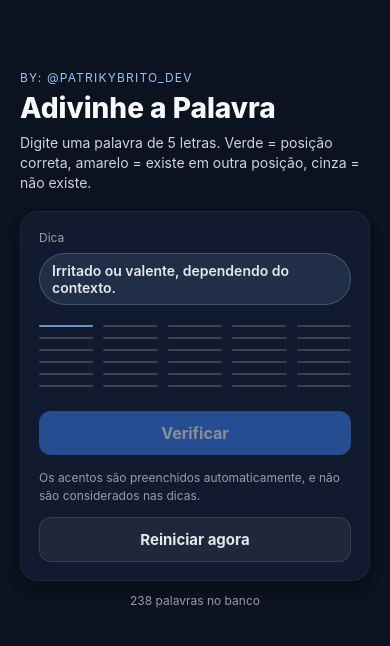
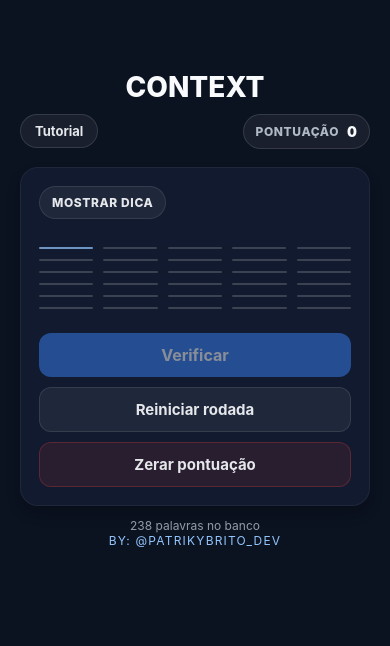
Before and after one commit to patriky1/context, a React Native app: screen /Context in a window 390 px wide. Shown: the top 646 px of the page. Built offline with nearby package versions, Linux system fonts and the light colour scheme.

Commit message:
update layout

```diff
--- a/package.json
+++ b/package.json
@@ -10,6 +10,7 @@
     "web": "expo start --web"
   },
   "dependencies": {
+    "@react-native-async-storage/async-storage": "2.2.0",
     "@react-navigation/native": "^7.1.28",
     "@react-navigation/stack": "^7.6.16",
     "expo": "~54.0.32",
--- a/screens/GameScreen.js
+++ b/screens/GameScreen.js
@@ -11,7 +11,9 @@ import {
   Animated,
   Easing,
   ScrollView,
+  Modal,
 } from "react-native";
+import AsyncStorage from "@react-native-async-storage/async-storage";
 
 import wordsData from "../assets/words.json";
 
@@ -29,6 +31,9 @@ const MAX_TRIES = 6;
 // ✅ animação mais lenta
 const FLIP_DURATION = 650;
 const FLIP_STAGGER = 130;
+
+// ✅ chave do storage
+const SCORE_KEY = "@adivinhe_a_palavra:score:v1";
 
 function buildEvaluation(guessRaw, answerRaw) {
   const guess = normalize(guessRaw);
@@ -102,14 +107,21 @@ const GameScreen = () => {
   const [selectedCol, setSelectedCol] = useState(0);
 
   // string derivada (para submit e validações)
-  const currentGuess = useMemo(
-    () => currentLetters.join(""),
-    [currentLetters]
-  );
+  const currentGuess = useMemo(() => currentLetters.join(""), [currentLetters]);
 
   const [attempts, setAttempts] = useState([]); // [{ guessRaw, evaluation }]
   const [message, setMessage] = useState("");
   const [done, setDone] = useState(false);
+
+  // ✅ dica controlada por botão
+  const [showHint, setShowHint] = useState(false);
+
+  // ✅ tutorial em modal
+  const [showTutorial, setShowTutorial] = useState(false);
+
+  // ✅ pontuação persistida
+  const [score, setScore] = useState(0);
+  const [scoreLoaded, setScoreLoaded] = useState(false);
 
   // ===== animação de flip (giro) por célula =====
   const flipsRef = useRef(
@@ -118,6 +130,31 @@ const GameScreen = () => {
     )
   );
   const isAnimatingRef = useRef(false);
+
+  // ✅ carrega pontuação ao abrir a tela
+  useEffect(() => {
+    let alive = true;
+    (async () => {
+      try {
+        const raw = await AsyncStorage.getItem(SCORE_KEY);
+        const n = raw != null ? Number(raw) : 0;
+        if (alive) setScore(Number.isFinite(n) ? n : 0);
+      } catch {
+        // se falhar, fica 0
+      } finally {
+        if (alive) setScoreLoaded(true);
+      }
+    })();
+    return () => {
+      alive = false;
+    };
+  }, []);
+
+  // ✅ salva pontuação sempre que mudar (após carregar o valor inicial)
+  useEffect(() => {
+    if (!scoreLoaded) return;
+    AsyncStorage.setItem(SCORE_KEY, String(score)).catch(() => {});
+  }, [score, scoreLoaded]);
 
   const pickRandomItem = useCallback(() => {
     if (!items.length) return null;
@@ -134,6 +171,7 @@ const GameScreen = () => {
     isAnimatingRef.current = false;
   }, []);
 
+  // ✅ resetRound NÃO zera score (score é do "jogo")
   const resetRound = useCallback(() => {
     const next = pickRandomItem();
     setCurrent(next);
@@ -142,9 +180,19 @@ const GameScreen = () => {
     setSelectedCol(0);
     setMessage("");
     setDone(false);
+    setShowHint(false);
     resetAnimations();
     Keyboard.dismiss();
   }, [pickRandomItem, resetAnimations]);
+
+  // ✅ reset geral (zera pontuação também)
+  const resetAll = useCallback(async () => {
+    setScore(0);
+    try {
+      await AsyncStorage.setItem(SCORE_KEY, "0");
+    } catch {}
+    resetRound();
+  }, [resetRound]);
 
   useEffect(() => {
     resetRound();
@@ -259,6 +307,10 @@ const GameScreen = () => {
     if (isWin) {
       setDone(true);
       setMessage("Parabéns, você acertou!");
+
+      // ✅ soma 1 ponto por acerto (e será persistido pelo useEffect)
+      setScore((s) => s + 1);
+
       setTimeout(() => {
         resetRound();
       }, 900);
@@ -382,7 +434,6 @@ const GameScreen = () => {
       style={styles.screen}
       behavior={Platform.OS === "ios" ? "padding" : undefined}
     >
-      {/* ✅ Scroll na página inteira */}
       <ScrollView
         contentContainerStyle={styles.container}
         keyboardShouldPersistTaps="handled"
@@ -390,22 +441,57 @@ const GameScreen = () => {
         showsVerticalScrollIndicator={false}
       >
         <View style={styles.header}>
-          <Text style={styles.kicker}>By: @Patrikybrito_Dev</Text>
-          <Text style={styles.title}>Adivinhe a Palavra</Text>
-          <Text style={styles.subtitle}>
-            Digite uma palavra de 5 letras. Verde = posição correta, amarelo =
-            existe em outra posição, cinza = não existe.
-          </Text>
+          <Text style={styles.title}>CONTEXT</Text>
+
+          {/* ✅ Tutorial + Pontuação (lado a lado, à direita) */}
+          <View style={styles.tutorialRow}>
+            <Pressable
+              onPress={() => setShowTutorial(true)}
+              style={({ pressed }) => [
+                styles.tutorialBtn,
+                pressed && {
+                  opacity: 0.9,
+                  transform: [{ scale: 0.99 }],
+                },
+              ]}
+            >
+              <Text style={styles.tutorialBtnText}>Tutorial</Text>
+            </Pressable>
+
+            <View style={styles.scorePill}>
+              <Text style={styles.scorePillLabel}>Pontuação</Text>
+              <Text style={styles.scorePillValue}>
+                {scoreLoaded ? score : "—"}
+              </Text>
+            </View>
+          </View>
         </View>
 
         <View style={styles.card}>
+          {/* ✅ Dica com botão */}
           <View style={styles.hintRow}>
-            <Text style={styles.hintLabel}>Dica</Text>
-            <View style={styles.hintChip}>
-              <Text style={styles.hintText}>
-                {current?.hint ? current.hint : "Carregando..."}
-              </Text>
+            <View style={styles.hintHeader}>
+
+              <Pressable
+                onPress={() => setShowHint((v) => !v)}
+                style={({ pressed }) => [
+                  styles.hintBtn,
+                  pressed && { opacity: 0.9, transform: [{ scale: 0.99 }] },
+                ]}
+              >
+                <Text style={styles.hintBtnText}>
+                  {showHint ? "Ocultar dica" : "Mostrar dica"}
+                </Text>
+              </Pressable>
             </View>
+
+            {showHint && (
+              <View style={styles.hintChip}>
+                <Text style={styles.hintText}>
+                  {current?.hint ? current.hint : "Carregando..."}
+                </Text>
+              </View>
+            )}
           </View>
 
           {/* Board: tocar foca o input */}
@@ -413,7 +499,7 @@ const GameScreen = () => {
             {renderBoard()}
           </Pressable>
 
-          {/* Input invisível: 1 letra por vez, cai na célula selecionada */}
+          {/* Input invisível */}
           <TextInput
             ref={inputRef}
             value={""}
@@ -446,10 +532,7 @@ const GameScreen = () => {
 
           {!!message && <Text style={styles.message}>{message}</Text>}
 
-          <Text style={styles.note}>
-            Os acentos são preenchidos automaticamente, e não são considerados
-            nas dicas.
-          </Text>
+
 
           <Pressable
             onPress={resetRound}
@@ -458,14 +541,70 @@ const GameScreen = () => {
               pressed && { opacity: 0.9 },
             ]}
           >
-            <Text style={styles.secondaryBtnText}>Reiniciar agora</Text>
+            <Text style={styles.secondaryBtnText}>Reiniciar rodada</Text>
+          </Pressable>
+
+          <Pressable
+            onPress={resetAll}
+            style={({ pressed }) => [
+              styles.secondaryBtnDanger,
+              pressed && { opacity: 0.9 },
+            ]}
+          >
+            <Text style={styles.secondaryBtnText}>Zerar pontuação</Text>
           </Pressable>
         </View>
 
         <Text style={styles.footer}>
-          {items.length ? `${items.length} palavras no banco` : "Sem palavras no banco"}
+          {items.length
+            ? `${items.length} palavras no banco`
+            : "Sem palavras no banco"}
         </Text>
+          <Text style={styles.kicker}>By: @Patrikybrito_Dev</Text>
+
       </ScrollView>
+
+      {/* ✅ Modal do Tutorial */}
+      <Modal
+        visible={showTutorial}
+        transparent
+        animationType="fade"
+        onRequestClose={() => setShowTutorial(false)}
+      >
+        <View style={styles.modalOverlay}>
+          <View style={styles.modalCard}>
+            <Text style={styles.modalTitle}>Tutorial</Text>
+
+            <Text style={styles.modalText}>
+              Digite uma palavra de 5 letras.
+            </Text>
+            <Text style={styles.modalText}>
+              🟢 Verde = letra correta na posição correta.
+            </Text>
+            <Text style={styles.modalText}>
+              🟡 Amarelo = letra existe, mas em outra posição.
+            </Text>
+            <Text style={styles.modalText}>
+              ⚪ Cinza = letra não existe na palavra.
+            </Text>
+
+            <Text style={styles.note}>
+            Os acentos são preenchidos automaticamente, e não são considerados
+            nas dicas.
+          </Text>
+
+            <Pressable
+              onPress={() => setShowTutorial(false)}
+              style={({ pressed }) => [
+                styles.modalCloseBtn,
+                pressed && { opacity: 0.9 },
+              ]}
+            >
+              <Text style={styles.modalCloseText}>Fechar</Text>
+            </Pressable>
+          </View>
+        </View>
+      </Modal>
     </KeyboardAvoidingView>
   );
 };
@@ -487,9 +626,60 @@ const styles = StyleSheet.create({
     letterSpacing: 1.2,
     textTransform: "uppercase",
     marginBottom: 6,
+    textAlign: "center",
   },
-  title: { color: "#F9FAFB", fontSize: 28, fontWeight: "800" },
-  subtitle: { color: "#CBD5E1", fontSize: 14, marginTop: 8, lineHeight: 20 },
+  title: { color: "#F9FAFB",
+    fontSize: 28,
+    fontWeight: "800",
+  alignSelf: "center",
+ },
+
+
+  tutorialRow: {
+    marginTop: 10,
+    flexDirection: "row",
+    alignItems: "center",
+    justifyContent: "space-between",
+    gap: 10,
+  },
+  tutorialBtn: {
+    backgroundColor: "rgba(255,255,255,0.06)",
+    borderWidth: 1,
+    borderColor: "rgba(255,255,255,0.12)",
+    paddingVertical: 8,
+    paddingHorizontal: 14,
+    borderRadius: 999,
+    alignSelf: "flex-start",
+  },
+  tutorialBtnText: {
+    color: "#E5E7EB",
+    fontSize: 13,
+    fontWeight: "700",
+  },
+
+  scorePill: {
+    flexDirection: "row",
+    alignItems: "center",
+    gap: 8,
+    backgroundColor: "rgba(255,255,255,0.06)",
+    borderWidth: 1,
+    borderColor: "rgba(255,255,255,0.12)",
+    paddingVertical: 8,
+    paddingHorizontal: 12,
+    borderRadius: 999,
+  },
+  scorePillLabel: {
+    color: "rgba(203,213,225,0.85)",
+    fontSize: 12,
+    fontWeight: "800",
+    letterSpacing: 0.6,
+    textTransform: "uppercase",
+  },
+  scorePillValue: {
+    color: "#F9FAFB",
+    fontSize: 14,
+    fontWeight: "900",
+  },
 
   card: {
     backgroundColor: "#111A2E",
@@ -505,7 +695,29 @@ const styles = StyleSheet.create({
   },
 
   hintRow: { marginBottom: 14 },
-  hintLabel: { color: "#9CA3AF", fontSize: 12, marginBottom: 8 },
+  hintHeader: {
+    flexDirection: "row",
+    alignItems: "center",
+    justifyContent: "space-between",
+    marginBottom: 8,
+  },
+  hintLabel: { color: "#9CA3AF", fontSize: 12 },
+  hintBtn: {
+    paddingVertical: 8,
+    paddingHorizontal: 12,
+    borderRadius: 999,
+    backgroundColor: "rgba(255,255,255,0.06)",
+    borderWidth: 1,
+    borderColor: "rgba(255,255,255,0.10)",
+  },
+  hintBtnText: {
+    color: "#E5E7EB",
+    fontSize: 12,
+    fontWeight: "800",
+    letterSpacing: 0.6,
+    textTransform: "uppercase",
+  },
+
   hintChip: {
     alignSelf: "flex-start",
     backgroundColor: "rgba(147, 197, 253, 0.12)",
@@ -595,6 +807,15 @@ const styles = StyleSheet.create({
     paddingVertical: 12,
     borderRadius: 12,
     alignItems: "center",
+    marginBottom: 10,
+  },
+  secondaryBtnDanger: {
+    backgroundColor: "rgba(239, 68, 68, 0.10)",
+    borderWidth: 1,
+    borderColor: "rgba(239, 68, 68, 0.25)",
+    paddingVertical: 12,
+    borderRadius: 12,
+    alignItems: "center",
   },
   secondaryBtnText: { color: "#E5E7EB", fontSize: 15, fontWeight: "700" },
 
@@ -604,6 +825,47 @@ const styles = StyleSheet.create({
     marginTop: 12,
     fontSize: 12,
   },
+
+  modalOverlay: {
+    flex: 1,
+    backgroundColor: "rgba(0,0,0,0.55)",
+    justifyContent: "center",
+    alignItems: "center",
+    padding: 20,
+  },
+  modalCard: {
+    width: "100%",
+    maxWidth: 360,
+    backgroundColor: "#111A2E",
+    borderRadius: 18,
+    padding: 18,
+    borderWidth: 1,
+    borderColor: "rgba(255,255,255,0.08)",
+  },
+  modalTitle: {
+    color: "#F9FAFB",
+    fontSize: 20,
+    fontWeight: "800",
+    marginBottom: 12,
+  },
+  modalText: {
+    color: "#E5E7EB",
+    fontSize: 14,
+    lineHeight: 22,
+    marginBottom: 8,
+  },
+  modalCloseBtn: {
+    marginTop: 10,
+    backgroundColor: "#3B82F6",
+    paddingVertical: 12,
+    borderRadius: 12,
+    alignItems: "center",
+  },
+  modalCloseText: {
+    color: "#fff",
+    fontSize: 15,
+    fontWeight: "700",
+  },
 });
 
 export default GameScreen;
```
Also changed, not shown: 1 other file (tests, documents, lock files or other folders).
